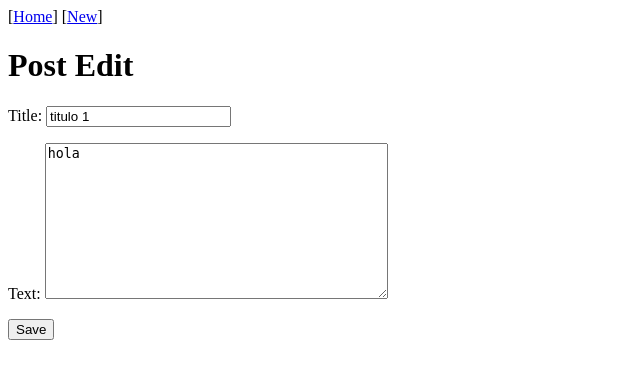
After one commit to sergiolttz/message-board-october-2, a Django app: page /post/1/edit/ in a window 1280 px wide. The commit adds this page. Shown: the top 379 px of the page, without its empty margins (0-640 px from the left). Run offline with Django 5.2, Linux system fonts and the light colour scheme; data comes from the database, SQL or seed files in the repository; both versions use the stored data as it was after the commit.

Commit message:
post edit

```diff
--- a/posts/urls.py
+++ b/posts/urls.py
@@ -1,8 +1,9 @@
 from django.urls import path
-from .views import PostListView, PostCreateView, PostDetailView
+from .views import PostListView, PostCreateView, PostDetailView, PostUpdateView
 
 urlpatterns = [
     path("post/<int:pk>/", PostDetailView.as_view(), name="post_detail"),
     path("", PostListView.as_view(), name="post_list"),
     path("post/new/", PostCreateView.as_view(), name="post_new"),
+    path("post/<int:pk>/edit/", PostUpdateView.as_view(), name="post_edit"),
 ]
--- a/posts/views.py
+++ b/posts/views.py
@@ -1,7 +1,7 @@
 from django.shortcuts import render
 from .models import Publication
 from django.views.generic import ListView, DetailView
-from django.views.generic.edit import CreateView
+from django.views.generic.edit import CreateView, UpdateView
 
 # Create your views here.
 class PostListView(ListView):
@@ -16,3 +16,8 @@ class PostCreateView(CreateView):
 class PostDetailView(DetailView):
     model = Publication
     template_name = "post_detail.html"
+
+class PostUpdateView(UpdateView):
+    model = Publication
+    template_name = "post_edit.html"
+    fields = ["title", "text", ]
--- a/templates/post_detail.html
+++ b/templates/post_detail.html
@@ -7,5 +7,5 @@
         <p>{{ publication.author }}</p>
         <p>{{ publication.text }}</p>
     </div>
-
+    <a href="{% url 'post_edit' publication.pk %}"> Edit</a>
 {% endblock content %}
--- /dev/null
+++ b/templates/post_edit.html
@@ -0,0 +1,11 @@
+{% extends "_base.html" %}
+
+{% block content %}
+    <h1>Post Edit</h1>
+    <form action="" method="post">
+        {% csrf_token %}
+        {{ form.as_p }}
+        <input type="submit" value="Save">
+    </form>
+
+{% endblock content %}
```
Also changed, not shown: db.sqlite3.
